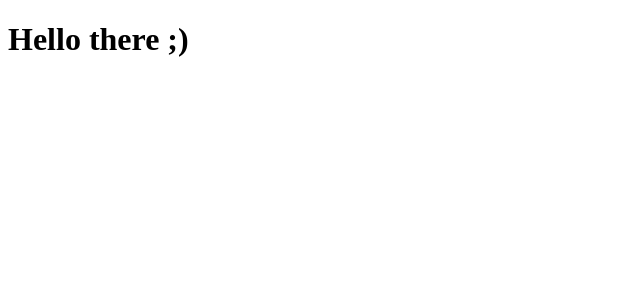
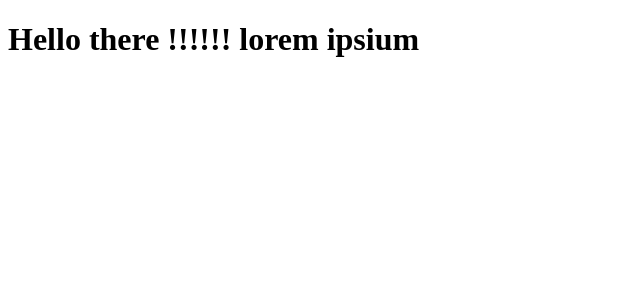
Before and after one commit to roger-roger-svg/Tabnews, a Next.js app: page / in a window 1280 px wide. Shown: the top 300 px of the page, without its empty margins (0-640 px from the left). Built offline with nearby package versions, Linux system fonts and the light colour scheme.

Commit message:
Mudei a frase

```diff
--- a/pages/index.js
+++ b/pages/index.js
@@ -1,5 +1,5 @@
 function Home() {
-    return <h1>Hello there ;)</h1>
+    return <h1>Hello there !!!!!! lorem ipsium</h1>
 }
 
 export default Home;
```
